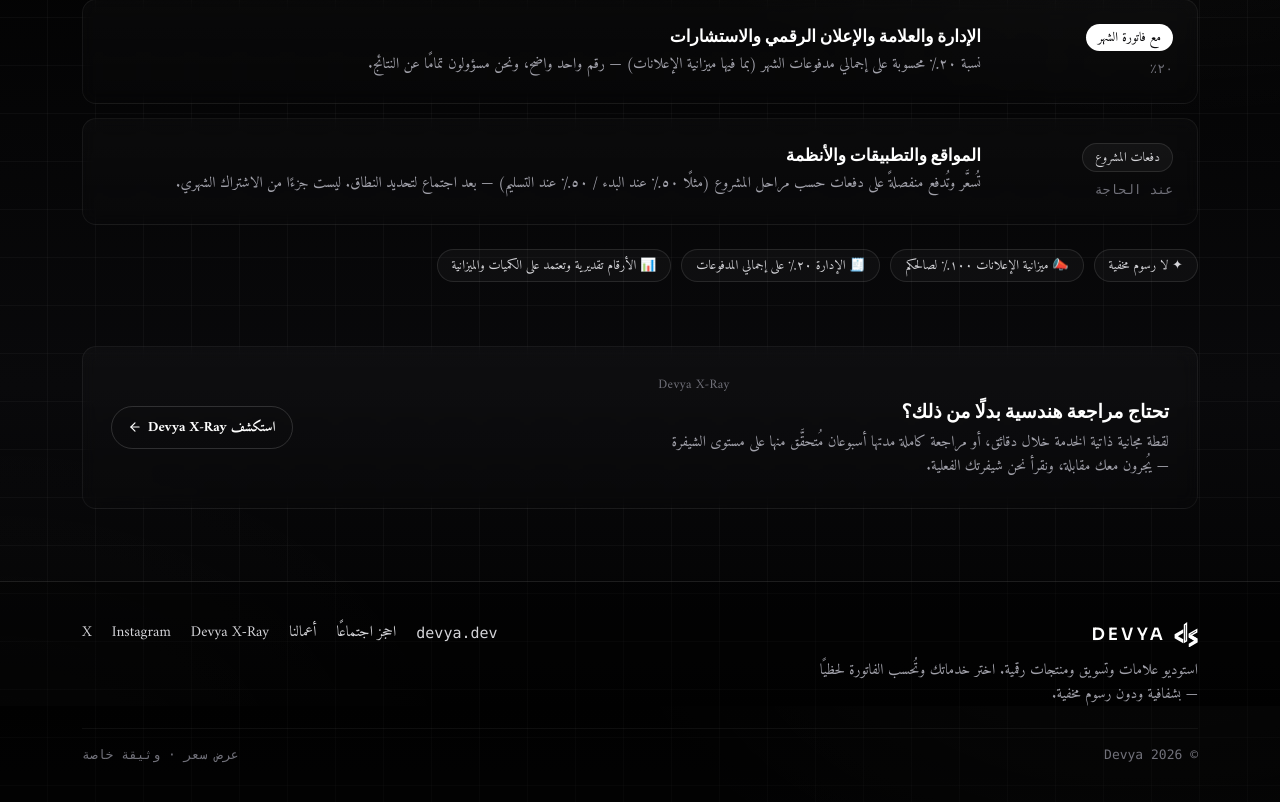
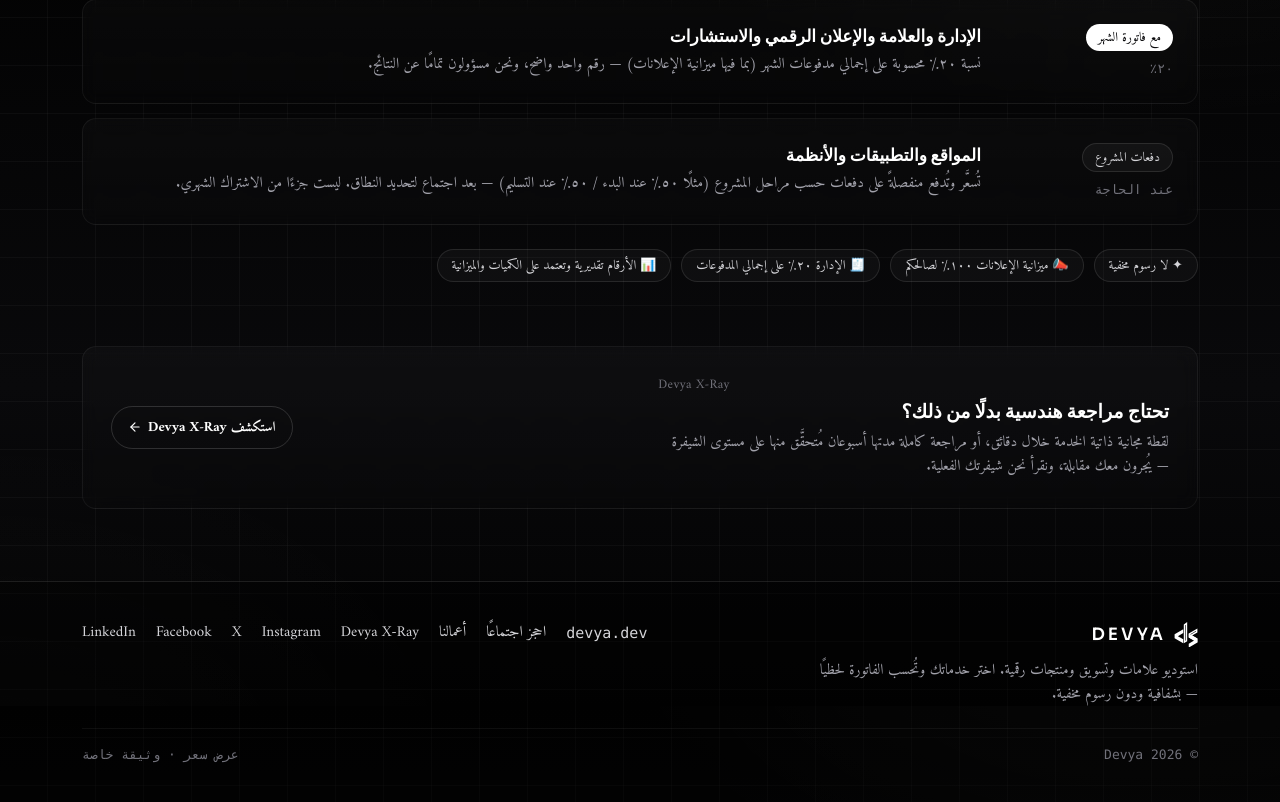
Before and after one commit to eng-AhmedMahmoud/devya-quote, a Next.js app: page / in a window 1280 px wide. Shown: the part 3294-4096 px from the top of the page. Built offline with nearby package versions, Linux system fonts and the light colour scheme; no server answers.

Commit message:
footer: add Facebook + LinkedIn social links

```diff
--- a/components/builder/footer-block.tsx
+++ b/components/builder/footer-block.tsx
@@ -71,6 +71,22 @@ export function FooterBlock({ lang }: Props) {
             >
               X
             </a>
+            <a
+              href="https://www.facebook.com/profile.php?id=100083454586673"
+              target="_blank"
+              rel="noopener noreferrer"
+              className="hover:text-white transition"
+            >
+              Facebook
+            </a>
+            <a
+              href="https://www.linkedin.com/company/devya-solutions/"
+              target="_blank"
+              rel="noopener noreferrer"
+              className="hover:text-white transition"
+            >
+              LinkedIn
+            </a>
           </nav>
         </div>
         <div className="mt-5 pt-4 border-t border-white/5 text-[13px] text-zinc-500 font-mono flex flex-wrap gap-3 justify-between">
```
